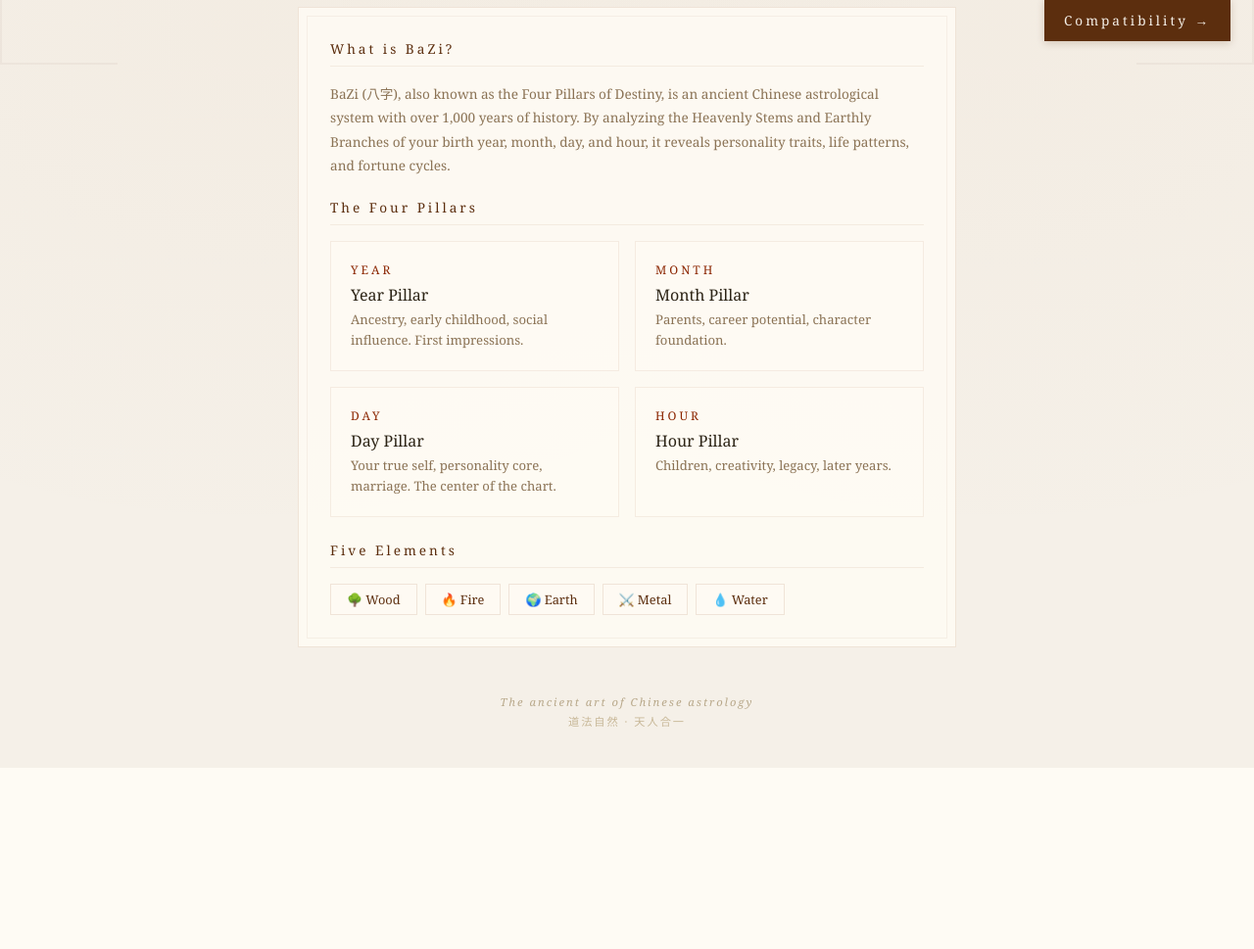
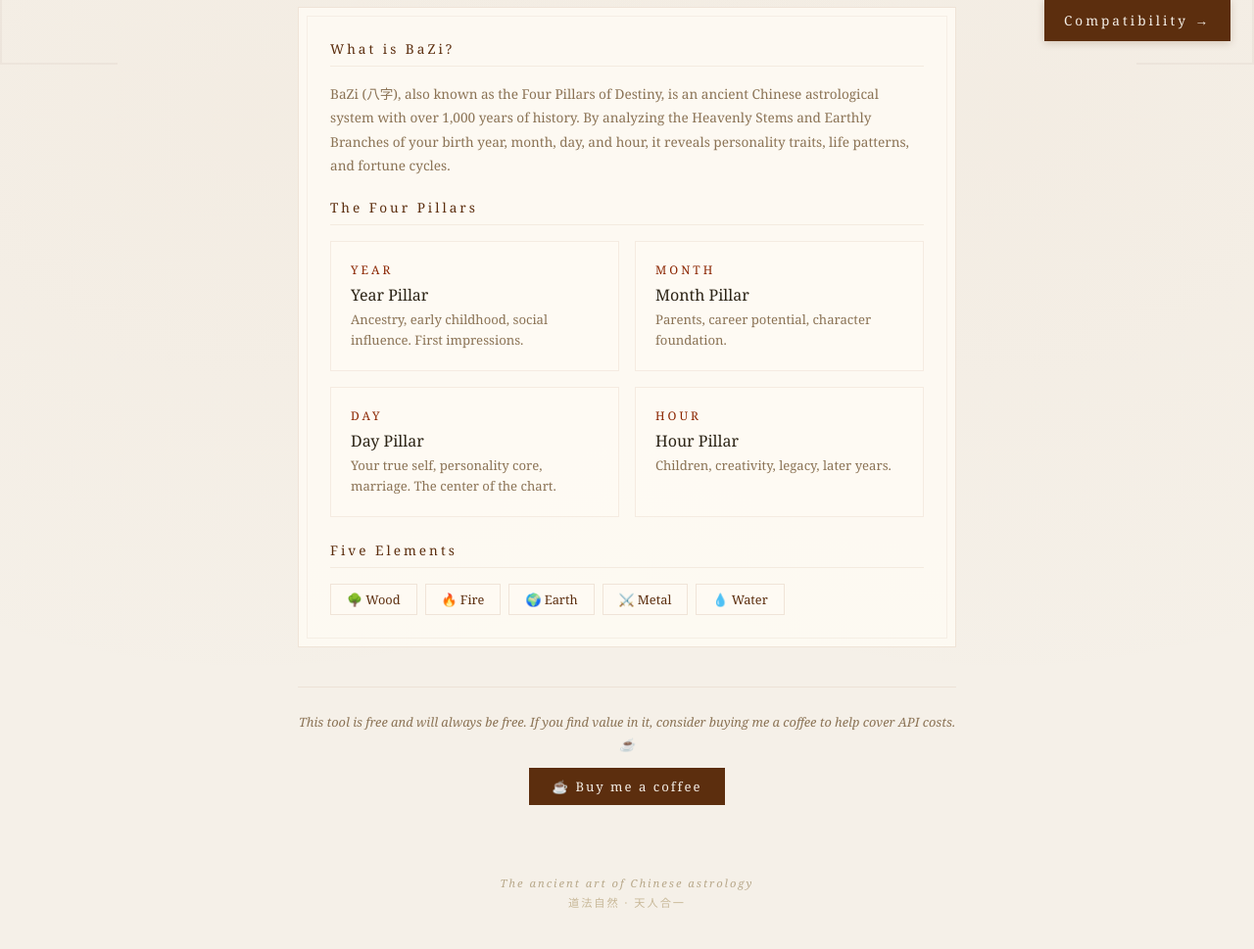
Before and after one commit to licun08/bazi, a Flask app: page / in a window 1280 px wide. Shown: the part 734-1703 px from the top of the page at 98% size. Before the commit the page ends 1476 px from the top, so only its background shows below. Run offline with Flask 3, Linux system fonts and the light colour scheme; some libraries are stand-ins or nearby versions.

Commit message:
add Ko-fi donation link

```diff
--- a/templates/index.html
+++ b/templates/index.html
@@ -222,6 +222,15 @@
             color: #b8a88a; font-size: 0.7em; letter-spacing: 2px;
             font-style: italic; }
         .footer .cn { font-style: normal; color: #c8b898; margin-top: 4px; }
+        .donation { text-align: center; margin-top: 40px; padding: 24px 0;
+            border-top: 1px solid rgba(139, 69, 19, 0.08); }
+        .donation-text { font-size: 0.8em; color: #8b7355; line-height: 1.8;
+            margin-bottom: 12px; font-style: italic; }
+        .donation-btn { display: inline-block; padding: 10px 24px;
+            background: #5c2e0e; color: #f5f0e8; text-decoration: none;
+            letter-spacing: 2px; font-size: 0.82em;
+            transition: background 0.2s; }
+        .donation-btn:hover { background: #7a3d14; }
 
         @media (max-width: 600px) {
             .container { padding: 32px 16px; }
@@ -461,6 +470,16 @@
     </div>
     {% endif %}
 
+    <div class="donation">
+        {% if lang == 'zh' %}
+        <p class="donation-text">本工具永久免费。如果觉得有用，可以请我喝杯咖啡，支持服务器和 API 开销 ☕</p>
+        <a href="https://ko-fi.com/printsprofits" target="_blank" class="donation-btn">☕ 请我喝咖啡</a>
+        {% else %}
+        <p class="donation-text">This tool is free and will always be free. If you find value in it, consider buying me a coffee to help cover API costs. ☕</p>
+        <a href="https://ko-fi.com/printsprofits" target="_blank" class="donation-btn">☕ Buy me a coffee</a>
+        {% endif %}
+    </div>
+
     <div class="footer">
         {% if lang == 'zh' %}
         <div class="cn">道法自然 · 天人合一</div>
```
Also changed, not shown: templates/result.html (+20 -1 lines).
